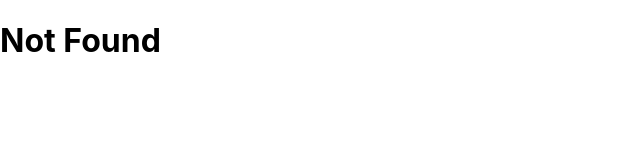
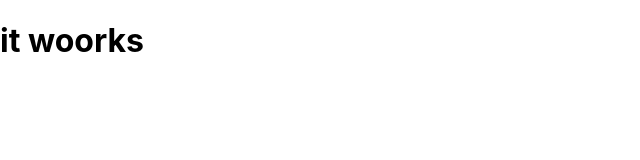
Before and after one commit to AlejandraEscobar3G/motoplex-cssgrid, a React (Create React App) app: page /distribuidores/1 in a window 1280 px wide. Shown: the top 160 px of the page, without its empty margins (0-640 px from the left). Built offline with nearby package versions, Linux system fonts and the light colour scheme.

Commit message:
[Motoplex] - URL Parameters configuration

```diff
--- a/src/App.js
+++ b/src/App.js
@@ -3,8 +3,9 @@ import React from 'react';
 //Components
 import { BrowserRouter, Route, Switch } from 'react-router-dom';
 import Home from './pages/Home/home';
-import Dealers from './pages/Dealers/dealers';
+import DealersList from './pages/DealersList/dealers';
 import Brands from './pages/Brands/brands';
+import Dealer from './pages/Dealer/dealer';
 import NotFound from './pages/NotFound/not_found';
 
 // Styles
@@ -16,7 +17,8 @@ function App() {
       <div>
         <Switch>
           <Route exact path="/"><Home /></Route>
-          <Route exact path="/distribuidores"><Dealers /></Route>
+          <Route exact path="/distribuidores"><DealersList /></Route>
+          <Route exact path="/distribuidores/:id" children={<Dealer />} />
           <Route exact path="/marcas"><Brands /></Route>
           <Route exact path="*"><NotFound /></Route>
         </Switch>
--- /dev/null
+++ b/src/pages/Dealer/dealer.js
@@ -0,0 +1,14 @@
+import React from 'react';
+
+// Styles
+import './dealer.css';
+
+class Dealer extends React.Component {
+    render() {
+        return(
+        <h1>it woorks</h1>
+        )
+    }
+}
+
+export default Dealer;
```
Also changed, not shown: src/pages/Dealer/dealer.css (added), src/pages/DealersList/dealers.css (renamed from src/pages/Dealers/dealers.css), src/pages/DealersList/dealers.js (renamed from src/pages/Dealers/dealers.js).
